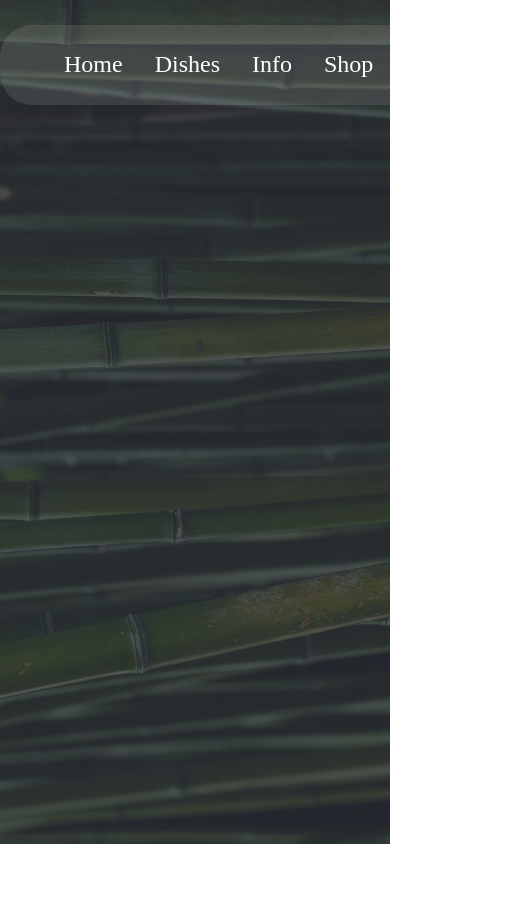
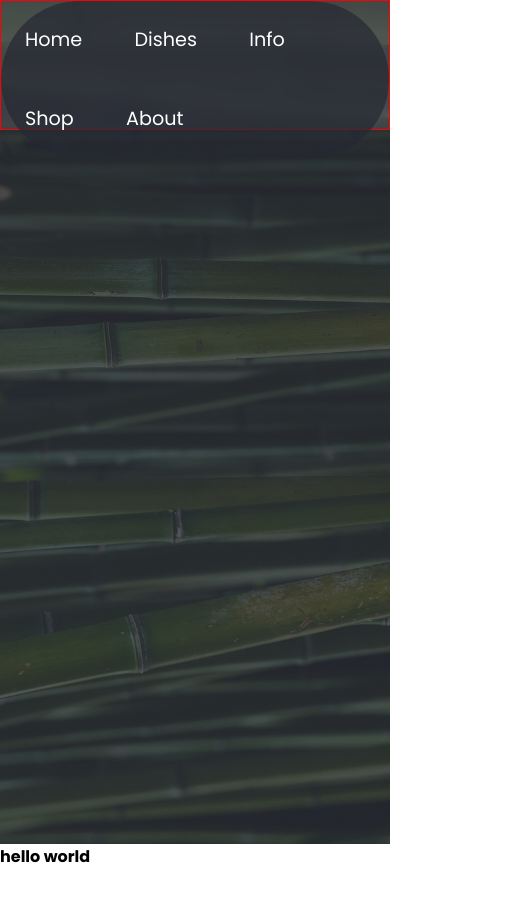
Before and after one commit to WeirdBlob/NavbarPractice, a plain HTML site: page index.html in a window 390 px wide. Shown: the whole page, 529 px wide, since content can reach past the window. Before the commit the page ends 844 px from the top, so only its background shows below. Drawn offline with Linux system fonts and the light colour scheme.

Commit message:
-ok, I toyed with it again, and I like it more this way -mobile version not finished, It's such a pain

```diff
--- a/index.html
+++ b/index.html
@@ -5,9 +5,13 @@
     <meta name="viewport" content="width=device-width, initial-scale=1.0">
     <title>Simple Website</title>
 
+    <link rel="preconnect" href="https://fonts.googleapis.com">
+    <link rel="preconnect" href="https://fonts.gstatic.com" crossorigin>
+    <link href="https://fonts.googleapis.com/css2?family=Poppins:wght@400;600;700&display=swap" rel="stylesheet">
     <link rel="stylesheet" href="style.css">
 </head>
 <body>
+
     <section class="header">
         <nav>
             <ul>
@@ -19,6 +23,9 @@
             </ul>
         </nav>
     </section>
+    <section>
+        <h1>hello world</h1>
+    </section>
 
 
 </body>
--- a/style.css
+++ b/style.css
@@ -2,10 +2,19 @@
     margin: 0;
     padding: 0;
     font-size: 100%;
+    font-family: 'Poppins', sans-serif;
 }
-.header{
+
+/*general settings*/
+
+section{
     width: 100%;
     min-height: 100vh;
+}
+
+/*header section*/
+
+.header{
     background-image: linear-gradient(rgba(38, 41, 51, 0.7), rgba(38, 41, 51, 0.7)), url("bamboo.jpg");
     background-position: center;
     background-size: cover;
@@ -13,36 +22,40 @@
 }
 nav{
     display: flex;
+    align-items: center;
+    height: 8rem;
+    border: 1px solid red;
+    background: hsl(0, 0%, 100%, 0.1);
+    backdrop-filter: blur(0.5rem);
 }
 nav ul{
-    display: flex;
-    align-items: center;
-    margin: 3vh auto;
-    background: hsl(0, 0%, 100%, 0.1);
-    border-radius: 2em;
-    height: 5rem;
-    padding: 0 3rem;
+    overflow: hidden;
+    list-style: none;
+    margin: auto;
+    border-radius: 10rem;
+    background: rgba(38, 41, 51, 0.7);
 }
 nav ul li{
-    text-align: center;
-    list-style: none;
     display: inline-block;
-    padding: .5em 1em;
+    padding: 1.5rem;
 }
 nav ul li a{
+    font-size: 1.2rem;
+    color: white;
     text-decoration: none;
-    color: white;
-    font-size: 1.5rem;
 }
-nav ul li::after {
+nav ul li::after{
+    display: block;
+    background: white;
     content: '';
+    height: 0.1rem;
+    margin: auto;
+    transition: 0.5s;
     width: 0;
-    height: 0.15em;
-    display: block;
-    margin: auto;
-    background: white;
-    transition: 0.5s;
 }
 nav ul li:hover::after{
     width: 100%;
 }
+nav ul li:hover{
+    background: rgba(38, 41, 51, 1);
+}
```
